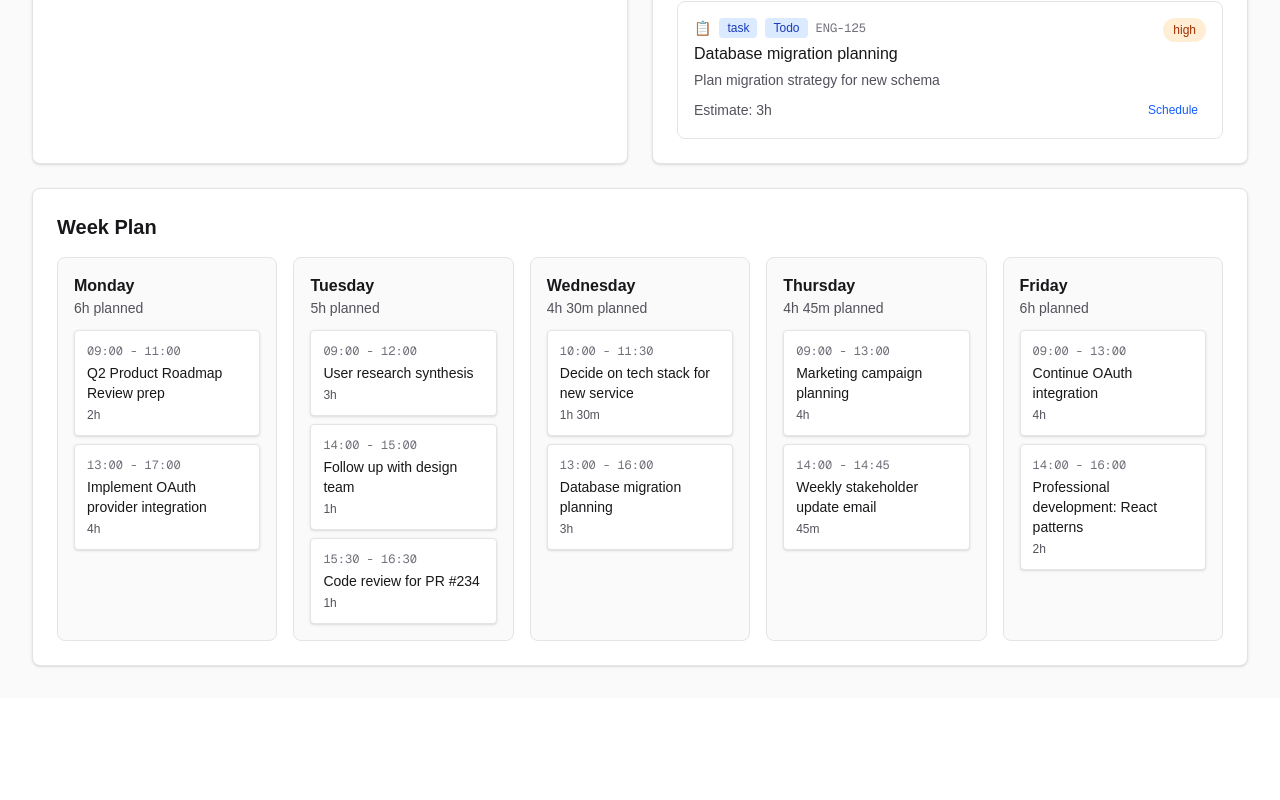
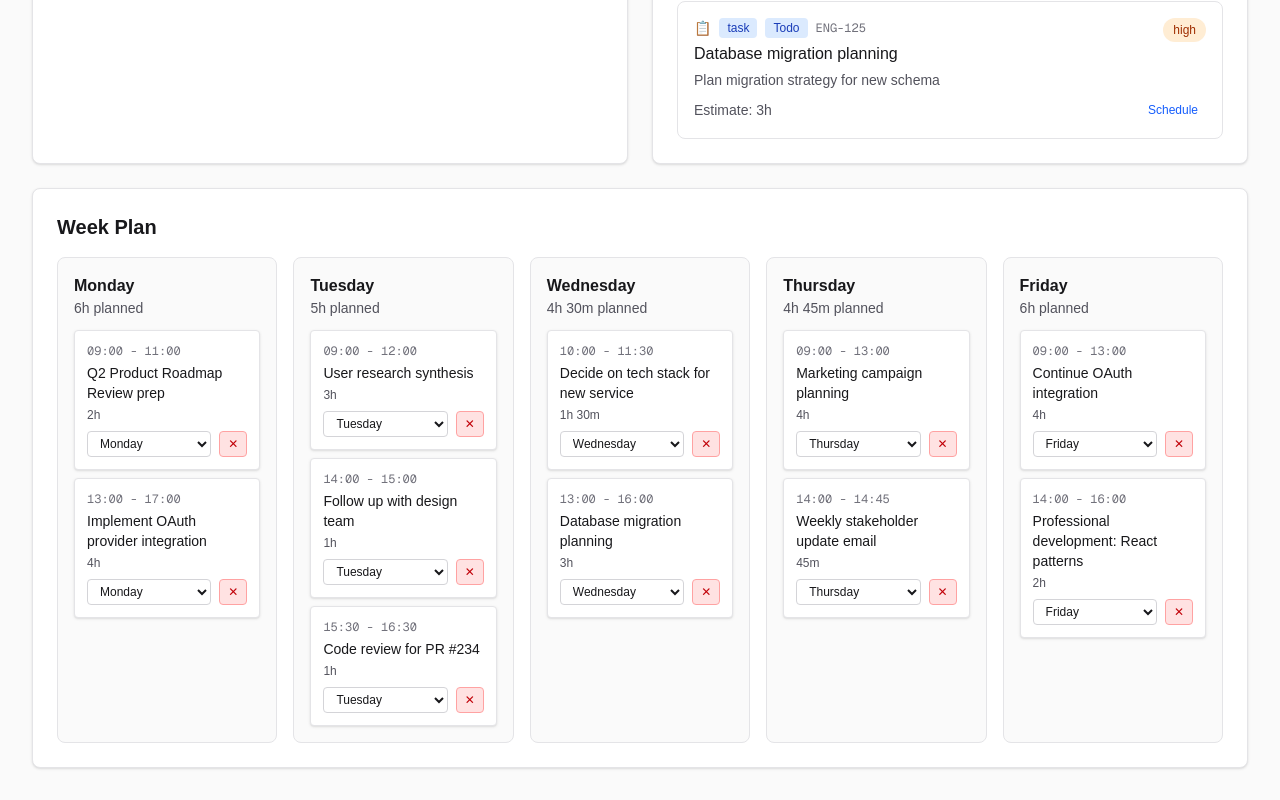
Before and after one commit to loicadolphe/week-planner-ai, a Next.js app: page /dashboard in a window 1280 px wide. Shown: the part 1519-2319 px from the top of the page. Before the commit the page ends 2217 px from the top, so only its background shows below. Built offline with nearby package versions, Linux system fonts and the light colour scheme.

Commit message:
Support manual weekly plan adjustments
Co-authored-by: Loïc Adolphe <loicadolphe@users.noreply.github.com>

```diff
--- a/src/app/dashboard/page.tsx
+++ b/src/app/dashboard/page.tsx
@@ -39,6 +39,26 @@ export default function DashboardPage() {
     });
   };
 
+  const handleMoveBlock = (blockId: string, fromDay: keyof WeekPlan, toDay: keyof WeekPlan) => {
+    const block = weekPlan[fromDay].find((b) => b.id === blockId);
+    if (!block) return;
+
+    const updatedBlock = { ...block, day: toDay };
+
+    setWeekPlan({
+      ...weekPlan,
+      [fromDay]: weekPlan[fromDay].filter((b) => b.id !== blockId),
+      [toDay]: [...weekPlan[toDay], updatedBlock],
+    });
+  };
+
+  const handleRemoveBlock = (blockId: string, day: keyof WeekPlan) => {
+    setWeekPlan({
+      ...weekPlan,
+      [day]: weekPlan[day].filter((b) => b.id !== blockId),
+    });
+  };
+
   return (
     <AppShell>
       <div className="space-y-6">
@@ -50,7 +70,11 @@ export default function DashboardPage() {
             onScheduleItem={handleScheduleItem}
           />
         </div>
-        <WeekPlanBoard weekPlan={weekPlan} />
+        <WeekPlanBoard
+          weekPlan={weekPlan}
+          onMoveBlock={handleMoveBlock}
+          onRemoveBlock={handleRemoveBlock}
+        />
       </div>
     </AppShell>
   );
--- a/src/components/planning/WeekPlanBoard.tsx
+++ b/src/components/planning/WeekPlanBoard.tsx
@@ -2,6 +2,8 @@ import type { WeekPlan, WeekDay, ScheduledBlock } from "@/types/planning";
 
 interface WeekPlanBoardProps {
   weekPlan: WeekPlan;
+  onMoveBlock?: (blockId: string, fromDay: WeekDay, toDay: WeekDay) => void;
+  onRemoveBlock?: (blockId: string, day: WeekDay) => void;
 }
 
 const weekDays: { key: WeekDay; label: string }[] = [
@@ -12,7 +14,7 @@ const weekDays: { key: WeekDay; label: string }[] = [
   { key: "friday", label: "Friday" },
 ];
 
-export function WeekPlanBoard({ weekPlan }: WeekPlanBoardProps) {
+export function WeekPlanBoard({ weekPlan, onMoveBlock, onRemoveBlock }: WeekPlanBoardProps) {
   const getTotalMinutes = (blocks: ScheduledBlock[]) => {
     return blocks.reduce((sum, block) => sum + block.estimateMinutes, 0);
   };
@@ -30,6 +32,20 @@ export function WeekPlanBoard({ weekPlan }: WeekPlanBoardProps) {
     return `${startTime} - ${endTime}`;
   };
 
+  const isOverloaded = (minutes: number) => {
+    return minutes > 480;
+  };
+
+  const handleMoveBlock = (blockId: string, fromDay: WeekDay, toDay: WeekDay) => {
+    if (fromDay === toDay || !onMoveBlock) return;
+    onMoveBlock(blockId, fromDay, toDay);
+  };
+
+  const handleRemoveBlock = (blockId: string, day: WeekDay) => {
+    if (!onRemoveBlock) return;
+    onRemoveBlock(blockId, day);
+  };
+
   return (
     <div className="bg-white dark:bg-zinc-800 rounded-lg shadow border border-zinc-200 dark:border-zinc-700 p-6">
       <h2 className="text-xl font-semibold text-zinc-900 dark:text-white mb-4">
@@ -39,18 +55,28 @@ export function WeekPlanBoard({ weekPlan }: WeekPlanBoardProps) {
         {weekDays.map(({ key, label }) => {
           const blocks = weekPlan[key];
           const totalMinutes = getTotalMinutes(blocks);
+          const overloaded = isOverloaded(totalMinutes);
 
           return (
             <div
               key={key}
-              className="border border-zinc-200 dark:border-zinc-700 rounded-lg p-4 bg-zinc-50 dark:bg-zinc-700/30"
+              className={`border rounded-lg p-4 ${
+                overloaded
+                  ? 'border-amber-400 dark:border-amber-500 bg-amber-50 dark:bg-amber-900/20'
+                  : 'border-zinc-200 dark:border-zinc-700 bg-zinc-50 dark:bg-zinc-700/30'
+              }`}
             >
               <div className="mb-3">
                 <h3 className="font-semibold text-zinc-900 dark:text-white">
                   {label}
                 </h3>
-                <p className="text-sm text-zinc-600 dark:text-zinc-400">
+                <p className={`text-sm ${
+                  overloaded
+                    ? 'text-amber-700 dark:text-amber-400 font-medium'
+                    : 'text-zinc-600 dark:text-zinc-400'
+                }`}>
                   {formatMinutes(totalMinutes)} planned
+                  {overloaded && ' ⚠️'}
                 </p>
               </div>
               <div className="space-y-2">
@@ -75,9 +101,31 @@ export function WeekPlanBoard({ weekPlan }: WeekPlanBoardProps) {
                         <p className="text-sm font-medium text-zinc-900 dark:text-white mb-1">
                           {block.title}
                         </p>
-                        <p className="text-xs text-zinc-600 dark:text-zinc-400">
+                        <p className="text-xs text-zinc-600 dark:text-zinc-400 mb-2">
                           {formatMinutes(block.estimateMinutes)}
                         </p>
+
+                        <div className="flex gap-2 mt-2">
+                          <select
+                            value={key}
+                            onChange={(e) => handleMoveBlock(block.id, key, e.target.value as WeekDay)}
+                            className="flex-1 text-xs px-2 py-1 border border-zinc-300 dark:border-zinc-600 rounded bg-white dark:bg-zinc-700 text-zinc-900 dark:text-white focus:outline-none focus:ring-2 focus:ring-blue-500"
+                            title="Move to day"
+                          >
+                            {weekDays.map(({ key: dayKey, label: dayLabel }) => (
+                              <option key={dayKey} value={dayKey}>
+                                {dayLabel}
+                              </option>
+                            ))}
+                          </select>
+                          <button
+                            onClick={() => handleRemoveBlock(block.id, key)}
+                            className="px-2 py-1 text-xs bg-red-100 dark:bg-red-900/30 text-red-700 dark:text-red-400 border border-red-300 dark:border-red-800 rounded hover:bg-red-200 dark:hover:bg-red-900/50 focus:outline-none focus:ring-2 focus:ring-red-500"
+                            title="Remove block"
+                          >
+                            ✕
+                          </button>
+                        </div>
                       </div>
                     );
                   })
```
